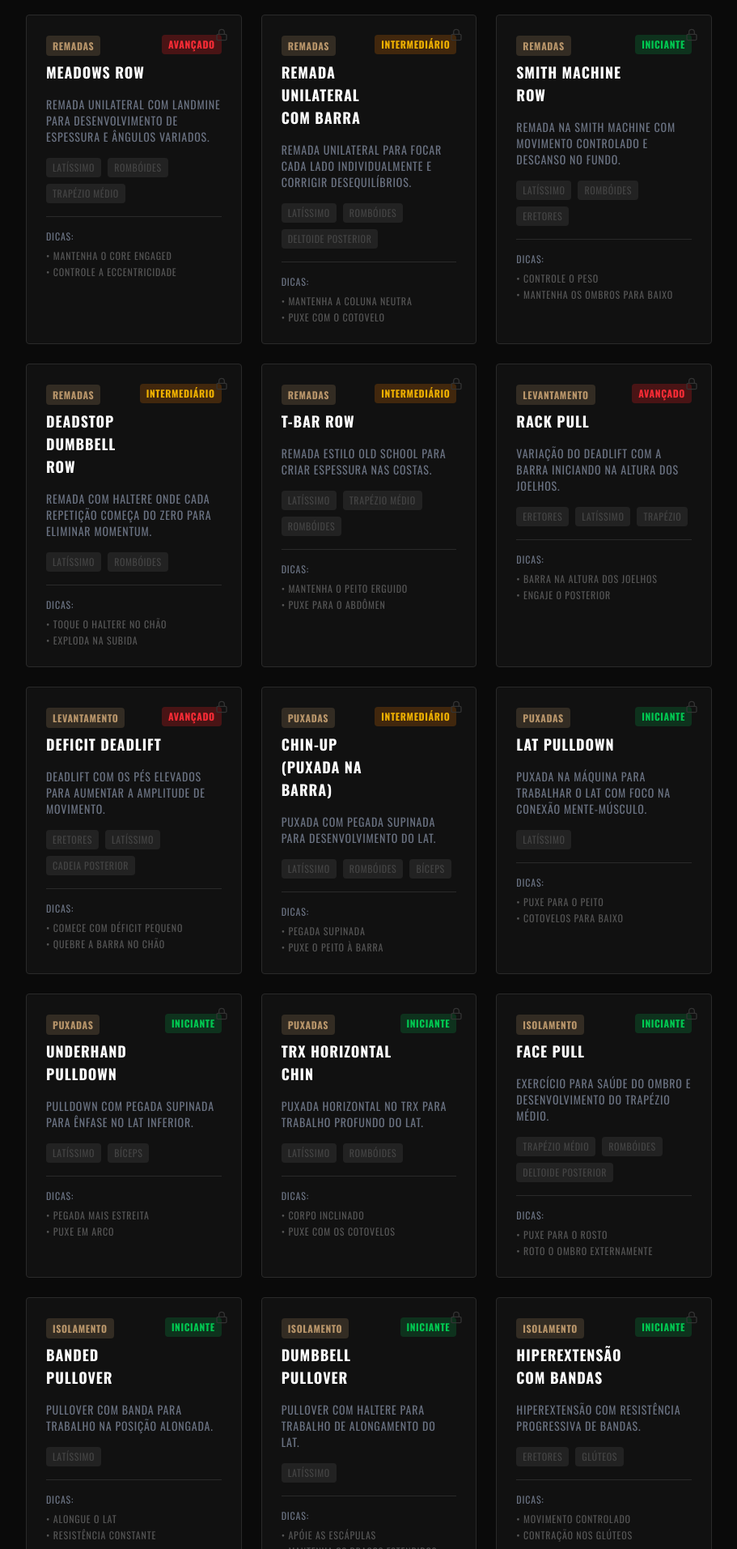
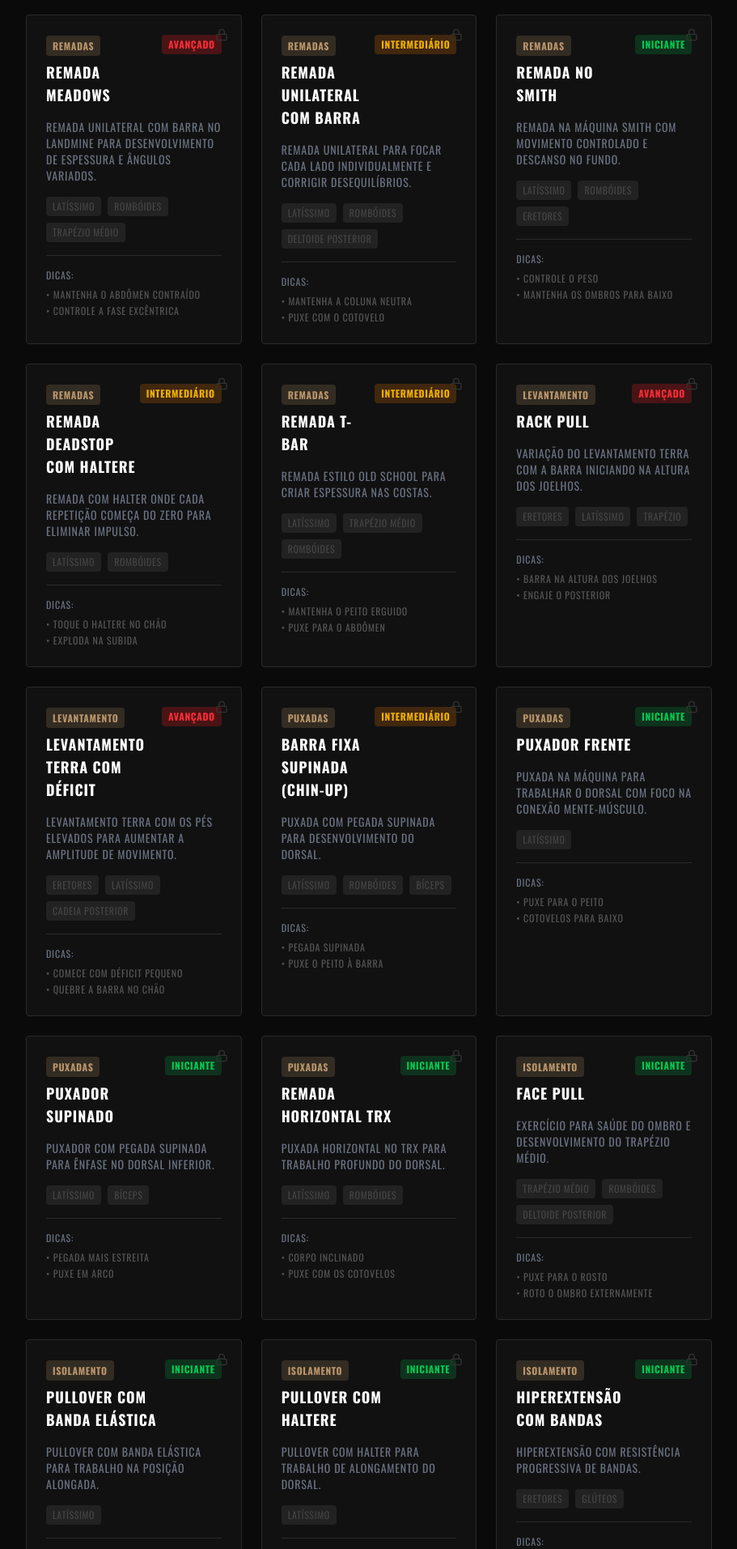
Before and after one commit to gnnss777/back-discipline, a Next.js app in the folder app/: page /biblioteca in a window 1280 px wide. Shown: the part 487-2400 px from the top of the page at 81% size, without its empty margins (184-1095 px from the left). Built offline with nearby package versions, Linux system fonts and the light colour scheme; no server answers.

Commit message:
padronizar terminologia: traduzir nomes de exercicios e termos tecnicos para portugues

```diff
--- a/app/src/components/ExerciseSelector.tsx
+++ b/app/src/components/ExerciseSelector.tsx
@@ -117,7 +117,7 @@ export function ExerciseSelector({ selectedExercise, onSelect }: ExerciseSelecto
                   onClick={handleAddNew}
                   className="px-3 bg-[#B8956A] text-[#0A0A0A] rounded-lg text-sm font-medium"
                 >
-                  Add
+Adicionar
                 </button>
                 <button
                   type="button"
--- a/app/src/components/RestTimer.tsx
+++ b/app/src/components/RestTimer.tsx
@@ -96,7 +96,7 @@ export function RestTimer({ defaultSeconds = 90, onComplete }: RestTimerProps) {
   return (
     <div className="bg-[#111] border border-[#333] rounded-xl p-6">
       <div className="flex items-center justify-between mb-4">
-        <h3 className="text-lg font-bold text-white tracking-wider">REST TIMER</h3>
+        <h3 className="text-lg font-bold text-white tracking-wider">CRONÔMETRO</h3>
         <button
           onClick={() => setSoundEnabled(!soundEnabled)}
           className={`p-2 rounded-lg transition-colors ${
@@ -176,7 +176,7 @@ export function RestTimer({ defaultSeconds = 90, onComplete }: RestTimerProps) {
           className="text-gray-500 hover:text-white transition-colors flex items-center gap-2 mx-auto"
         >
           <RotateCcw className="w-4 h-4" />
-          <span className="text-sm">Reset</span>
+          <span className="text-sm">Reiniciar</span>
         </button>
       </div>
 
--- a/app/src/data/exercises.ts
+++ b/app/src/data/exercises.ts
@@ -12,12 +12,12 @@ export const categories: (ExerciseCategory | 'Todas')[] = [
 export const exercises: Exercise[] = [
   {
     id: 'meadows-row',
-    name: 'Meadows Row',
+    name: 'Remada Meadows',
     category: 'Remadas',
     muscles: ['Latíssimo', 'Rombóides', 'Trapézio Médio'],
     difficulty: 'Avançado',
-    description: 'Remada unilateral com landmine para desenvolvimento de espessura e ângulos variados.',
-    tips: ['Mantenha o core engaged', 'Controle a eccentricidade', 'Sinta a contração no lat'],
+    description: 'Remada unilateral com barra no landmine para desenvolvimento de espessura e ângulos variados.',
+    tips: ['Mantenha o abdômen contraído', 'Controle a fase excêntrica', 'Sinta a contração no dorsal'],
   },
   {
     id: 'one-arm-barbell-row',
@@ -30,25 +30,25 @@ export const exercises: Exercise[] = [
   },
   {
     id: 'smith-machine-row',
-    name: 'Smith Machine Row',
+    name: 'Remada no Smith',
     category: 'Remadas',
     muscles: ['Latíssimo', 'Rombóides', 'Eretores'],
     difficulty: 'Iniciante',
-    description: 'Remada na Smith Machine com movimento controlado e descanso no fundo.',
+    description: 'Remada na máquina Smith com movimento controlado e descanso no fundo.',
     tips: ['Controle o peso', 'Mantenha os ombros para baixo', 'Pause no fundo'],
   },
   {
     id: 'deadstop-dumbbell-row',
-    name: 'Deadstop Dumbbell Row',
+    name: 'Remada Deadstop com Haltere',
     category: 'Remadas',
     muscles: ['Latíssimo', 'Rombóides'],
     difficulty: 'Intermediário',
-    description: 'Remada com haltere onde cada repetição começa do zero para eliminar momentum.',
+    description: 'Remada com halter onde cada repetição começa do zero para eliminar impulso.',
     tips: ['Toque o haltere no chão', 'Exploda na subida', 'Mantenha o tronco estável'],
   },
   {
     id: 't-bar-row',
-    name: 'T-Bar Row',
+    name: 'Remada T-Bar',
     category: 'Remadas',
     muscles: ['Latíssimo', 'Trapézio Médio', 'Rombóides'],
     difficulty: 'Intermediário',
@@ -61,52 +61,52 @@ export const exercises: Exercise[] = [
     category: 'Levantamento',
     muscles: ['Eretores', 'Latíssimo', 'Trapézio'],
     difficulty: 'Avançado',
-    description: 'Variação do deadlift com a barra iniciando na altura dos joelhos.',
+    description: 'Variação do levantamento terra com a barra iniciando na altura dos joelhos.',
     tips: ['Barra na altura dos joelhos', 'Engaje o posterior', 'Mantenha a barra próxima'],
   },
   {
     id: 'deficit-deadlift',
-    name: 'Deficit Deadlift',
+    name: 'Levantamento Terra com Déficit',
     category: 'Levantamento',
     muscles: ['Eretores', 'Latíssimo', 'Cadeia Posterior'],
     difficulty: 'Avançado',
-    description: 'Deadlift com os pés elevados para aumentar a amplitude de movimento.',
+    description: 'Levantamento terra com os pés elevados para aumentar a amplitude de movimento.',
     tips: ['Comece com déficit pequeno', 'Quebre a barra no chão', 'Mantenha a posição'],
   },
   {
     id: 'chin-up',
-    name: 'Chin-Up (Puxada na Barra)',
+    name: 'Barra Fixa Supinada (Chin-Up)',
     category: 'Puxadas',
     muscles: ['Latíssimo', 'Rombóides', 'Bíceps'],
     difficulty: 'Intermediário',
-    description: 'Puxada com pegada supinada para desenvolvimento do lat.',
+    description: 'Puxada com pegada supinada para desenvolvimento do dorsal.',
     tips: ['Pegada supinada', 'Puxe o peito à barra', 'Controle a descida'],
   },
   {
     id: 'lat-pulldown',
-    name: 'Lat Pulldown',
+    name: 'Puxador Frente',
     category: 'Puxadas',
     muscles: ['Latíssimo'],
     difficulty: 'Iniciante',
-    description: 'Puxada na máquina para trabalhar o lat com foco na conexão mente-músculo.',
-    tips: ['Puxe para o peito', 'Cotovelos para baixo', 'Sinta o lat trabalhar'],
+    description: 'Puxada na máquina para trabalhar o dorsal com foco na conexão mente-músculo.',
+    tips: ['Puxe para o peito', 'Cotovelos para baixo', 'Sinta o dorsal trabalhar'],
   },
   {
     id: 'underhand-pulldown',
-    name: 'Underhand Pulldown',
+    name: 'Puxador Supinado',
     category: 'Puxadas',
     muscles: ['Latíssimo', 'Bíceps'],
     difficulty: 'Iniciante',
-    description: 'Pulldown com pegada supinada para ênfase no lat inferior.',
+    description: 'Puxador com pegada supinada para ênfase no dorsal inferior.',
     tips: ['Pegada mais estreita', 'Puxe em arco', 'Segure a contração'],
   },
   {
     id: 'trx-horizontal-chin',
-    name: 'TRX Horizontal Chin',
+    name: 'Remada Horizontal TRX',
     category: 'Puxadas',
     muscles: ['Latíssimo', 'Rombóides'],
     difficulty: 'Iniciante',
-    description: 'Puxada horizontal no TRX para trabalho profundo do lat.',
+    description: 'Puxada horizontal no TRX para trabalho profundo do dorsal.',
     tips: ['Corpo inclinado', 'Puxe com os cotovelos', 'Mantenha o corpo rígido'],
   },
   {
@@ -120,20 +120,20 @@ export const exercises: Exercise[] = [
   },
   {
     id: 'banded-pullover',
-    name: 'Banded Pullover',
+    name: 'Pullover com Banda Elástica',
     category: 'Isolamento',
     muscles: ['Latíssimo'],
     difficulty: 'Iniciante',
-    description: 'Pullover com banda para trabalho na posição alongada.',
-    tips: ['Alongue o lat', 'Resistência constante', 'Controle o retorno'],
+    description: 'Pullover com banda elástica para trabalho na posição alongada.',
+    tips: ['Alongue o dorsal', 'Resistência constante', 'Controle o retorno'],
   },
   {
     id: 'dumbbell-pullover',
-    name: 'Dumbbell Pullover',
+    name: 'Pullover com Haltere',
     category: 'Isolamento',
     muscles: ['Latíssimo'],
     difficulty: 'Iniciante',
-    description: 'Pullover com haltere para trabalho de alongamento do lat.',
+    description: 'Pullover com halter para trabalho de alongamento do dorsal.',
     tips: ['Apóie as escápulas', 'Mantenha os braços estendidos', 'Sinta o alongamento'],
   },
   {
@@ -147,12 +147,12 @@ export const exercises: Exercise[] = [
   },
   {
     id: 'farmers-walk',
-    name: "Farmer's Walk",
+    name: 'Farmer Walk',
     category: 'Funcional',
-    muscles: ['Trapézio Superior', 'Eretores', 'Core'],
+    muscles: ['Trapézio Superior', 'Eretores', 'Abdômen'],
     difficulty: 'Intermediário',
     description: 'Carregamento de peso para desenvolvimento de força de preensão e estabilidade.',
-    tips: ['Ombros para trás', 'Core engaged', 'Olhar à frente'],
+    tips: ['Ombros para trás', 'Abdômen contraído', 'Olhar à frente'],
   },
 ];
 
--- a/app/src/lib/content.ts
+++ b/app/src/lib/content.ts
@@ -119,7 +119,7 @@ A primeira semana estabelece a fundação. O objetivo é ativar os músculos das
 
 ### Exercício 4: Levantamento Terra com Correntes
 - Pyramide até 8 reps difíceis (RPE 9)
-- Final: redução + correntes até failure (~15-20 reps)
+- Final: redução + correntes até falha (~15-20 reps)
 - RPE 13
 
 ## Quinta-feira: Puxadas e Alongamento
@@ -195,7 +195,7 @@ O foco é o trabalho de contração máxima.
 1. Supinated Pulldown Unilateral — 3x12
 2. Underhand Pulldown com ISO Hold — última série
 3. Banded Shrugs — 3x12
-4. TRX Horizontal Chins — até failure
+4. TRX Horizontal Chins — até falha
 
 ## Sábado: Giant Sets + Stretchers
 
@@ -256,7 +256,7 @@ A Semana 5 é a mais desafiadora do programa. Você trabalhará com cargas pesad
 ## Quinta-feira: Chin Up Death
 
 1. Shoulder Width Pulldowns com Contração Sustentada — 3 séries
-2. Chin Up Death (6 séries: 2 wide, 2 meio, 2 narrow) — até failure
+2. Chin Up Death (6 séries: 2 wide, 2 meio, 2 narrow) — até falha
 3. Machine Pullovers — 3 séries
 4. One Arm Supinated Pulldowns com Stretch — 3 séries
 
--- a/app/src/lib/muscleMap.ts
+++ b/app/src/lib/muscleMap.ts
@@ -34,11 +34,11 @@ export const MUSCLE_DISPLAY_NAMES: Record<MuscleGroup, string> = {
 };
 
 export const EXERCISE_MUSCLES: Record<string, MuscleGroup[]> = {
-  'Meadows Row': ['costas', 'biceps'],
+  'Remada Meadows': ['costas', 'biceps'],
   'Remada Unilateral com Barra': ['costas', 'biceps'],
-  'Smith Machine Row': ['costas', 'biceps'],
-  'Deadstop Dumbbell Row': ['costas', 'biceps'],
-  'T-Bar Row': ['costas', 'biceps'],
+  'Remada no Smith': ['costas', 'biceps'],
+  'Remada Deadstop com Haltere': ['costas', 'biceps'],
+  'Remada T-Bar': ['costas', 'biceps'],
   'Puxada na Barra': ['costas', 'biceps'],
   'Puxada no Cabo': ['costas', 'biceps'],
   'Remada Cavalinho': ['costas', 'biceps'],
```
Also changed, not shown: app/src/data/training-plan.ts (+52 -52 lines).
